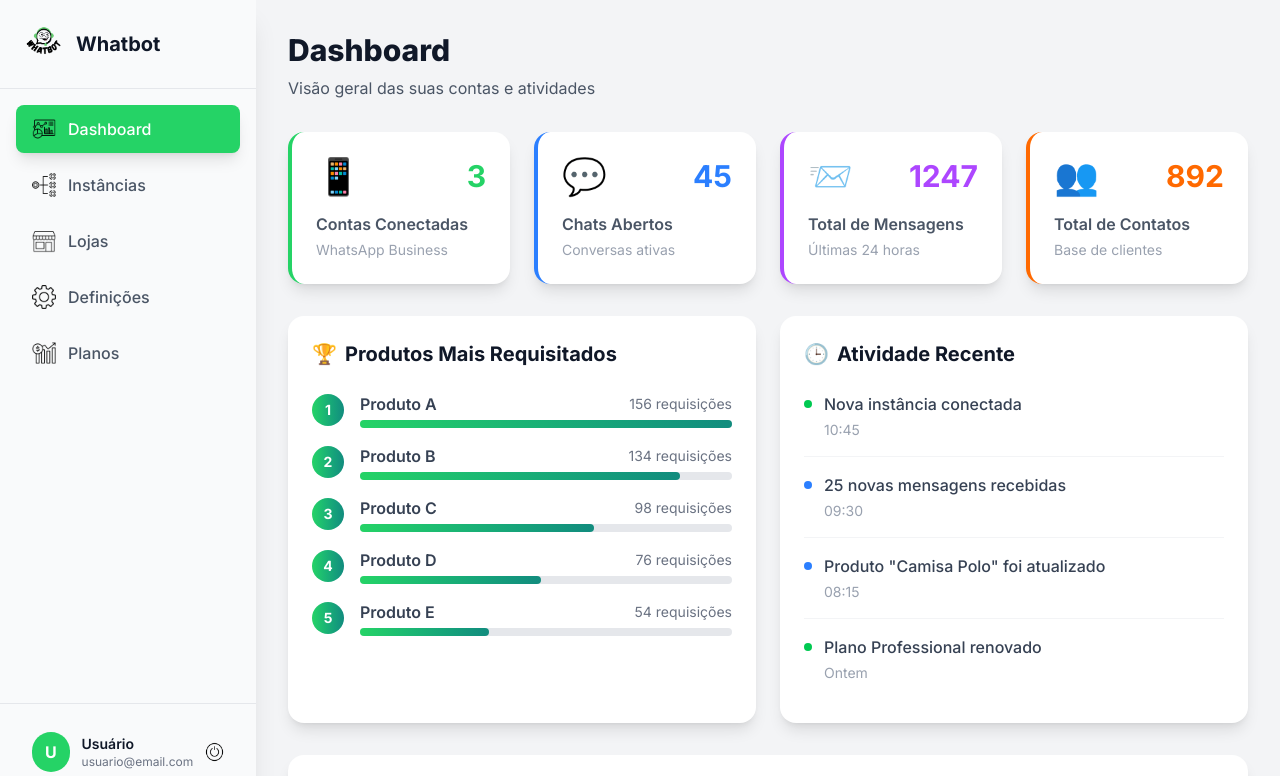
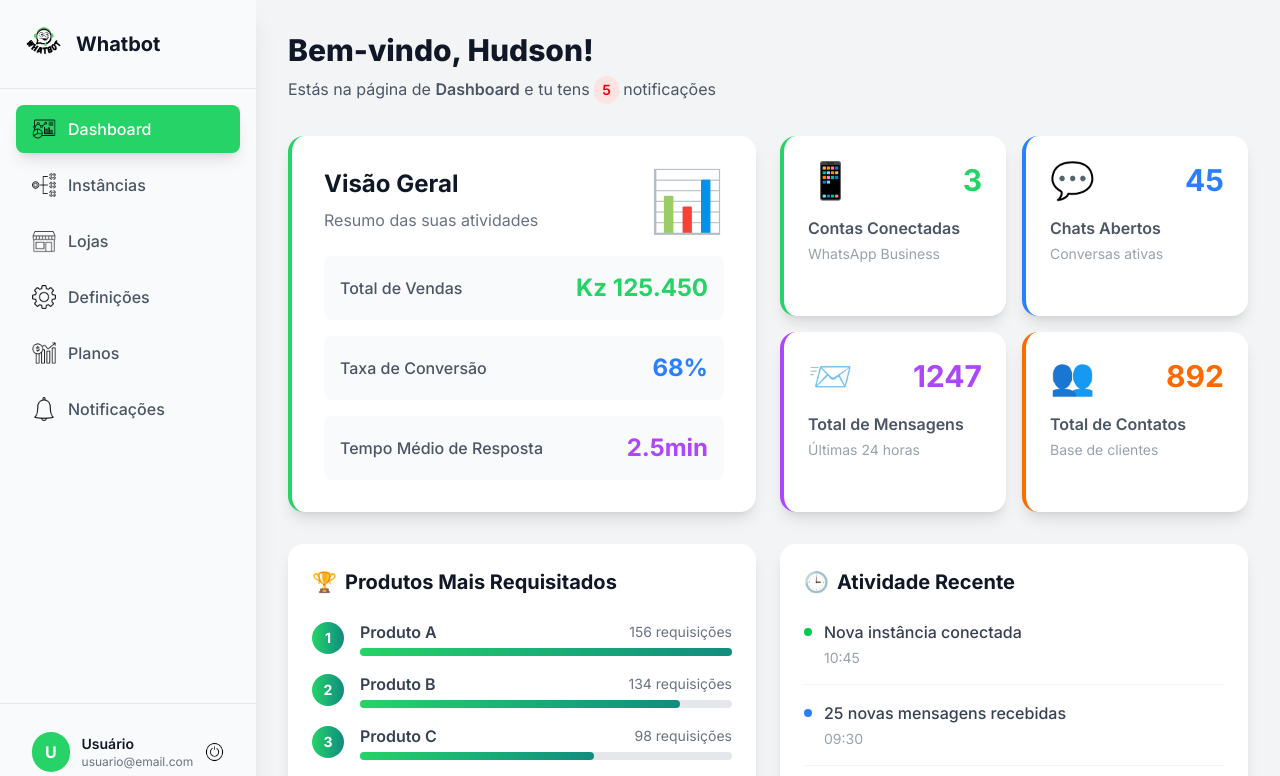
Before and after one commit to Whatbot-IA/frontend_repo, a React (Vite) app: page /dashboard in a window 1280 px wide. Shown: the top 776 px of the page. Built offline with nearby package versions, Linux system fonts and the light colour scheme.

Commit message:
cards add

```diff
--- a/src/components/Sidebar.jsx
+++ b/src/components/Sidebar.jsx
@@ -30,6 +30,11 @@ function Sidebar() {
       name: 'Planos',
       path: '/plans',
       icon: '/icon/plan.png'
+    },
+    {
+      name: 'Notificações',
+      path: '/notifications',
+      icon: '/icon/notification.png'
     }
   ]
 
--- a/src/pages/Dashboard.jsx
+++ b/src/pages/Dashboard.jsx
@@ -8,6 +8,9 @@ function Dashboard() {
     totalMessages: 1247,
     totalContacts: 892
   }
+
+  const notifications = 5 // Número de notificações pendentes
+  const userName = 'Hudson' // Nome do usuário (virá da API/contexto)
 
   const topProducts = [
     { name: 'Produto A', requests: 156 },
@@ -33,15 +36,49 @@ function Dashboard() {
         {/* Header */}
         <div className="mb-8">
           <h1 className="text-3xl font-extrabold text-gray-900 mb-2">
-            Dashboard
+            Bem-vindo, {userName}!
           </h1>
           <p className="text-gray-600">
-            Visão geral das suas contas e atividades
+            Estás na página de <span className="font-semibold">Dashboard</span> e tu tens{' '}
+            <span className="inline-flex items-center px-2 py-1 rounded-full text-sm font-semibold bg-red-100 text-red-600">
+              {notifications}
+            </span>{' '}
+            {notifications === 1 ? 'notificação' : 'notificações'}
           </p>
         </div>
 
         {/* Stats Cards */}
-        <div className="grid grid-cols-1 md:grid-cols-2 lg:grid-cols-4 gap-6 mb-8">
+        <div className="flex flex-col lg:flex-row gap-6 mb-8">
+          {/* Left Side - Large Card */}
+          <div className="flex-1 lg:w-1/2">
+            <div className="bg-white rounded-2xl shadow-lg p-8 h-full border-l-4 border-whatsapp-primary">
+              <div className="flex items-center justify-between mb-6">
+                <div>
+                  <h3 className="text-2xl font-bold text-gray-900 mb-2">Visão Geral</h3>
+                  <p className="text-gray-500">Resumo das suas atividades</p>
+                </div>
+                <div className="text-6xl">📊</div>
+              </div>
+              <div className="space-y-4">
+                <div className="flex items-center justify-between p-4 bg-gray-50 rounded-lg">
+                  <span className="text-gray-600 font-medium">Total de Vendas</span>
+                  <span className="text-2xl font-bold text-whatsapp-primary">Kz 125.450</span>
+                </div>
+                <div className="flex items-center justify-between p-4 bg-gray-50 rounded-lg">
+                  <span className="text-gray-600 font-medium">Taxa de Conversão</span>
+                  <span className="text-2xl font-bold text-blue-500">68%</span>
+                </div>
+                <div className="flex items-center justify-between p-4 bg-gray-50 rounded-lg">
+                  <span className="text-gray-600 font-medium">Tempo Médio de Resposta</span>
+                  <span className="text-2xl font-bold text-purple-500">2.5min</span>
+                </div>
+              </div>
+            </div>
+          </div>
+
+          {/* Right Side - Four Small Cards (2x2 Grid) */}
+          <div className="flex-1 lg:w-1/2">
+            <div className="grid grid-cols-2 gap-4 h-full">
               {/* Connected Accounts */}
               <div className="bg-white rounded-2xl shadow-lg p-6 border-l-4 border-whatsapp-primary">
                 <div className="flex items-center justify-between mb-4">
@@ -88,6 +125,8 @@ function Dashboard() {
                 </div>
                 <h3 className="text-gray-600 font-semibold">Total de Contatos</h3>
                 <p className="text-sm text-gray-400 mt-1">Base de clientes</p>
+              </div>
+            </div>
           </div>
         </div>
 
```
Also changed, not shown: public/icon/notification.png (added). Lines whose indentation alone changed are shown as unchanged.
